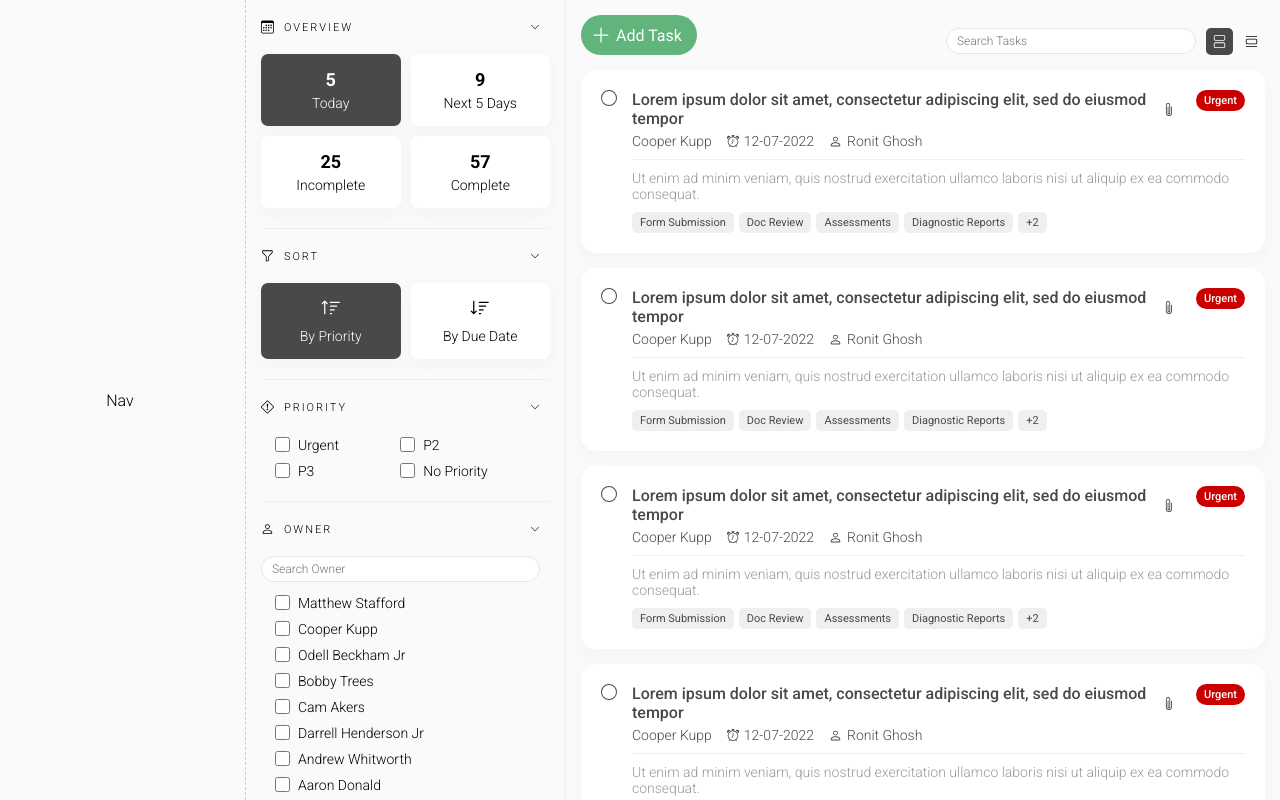
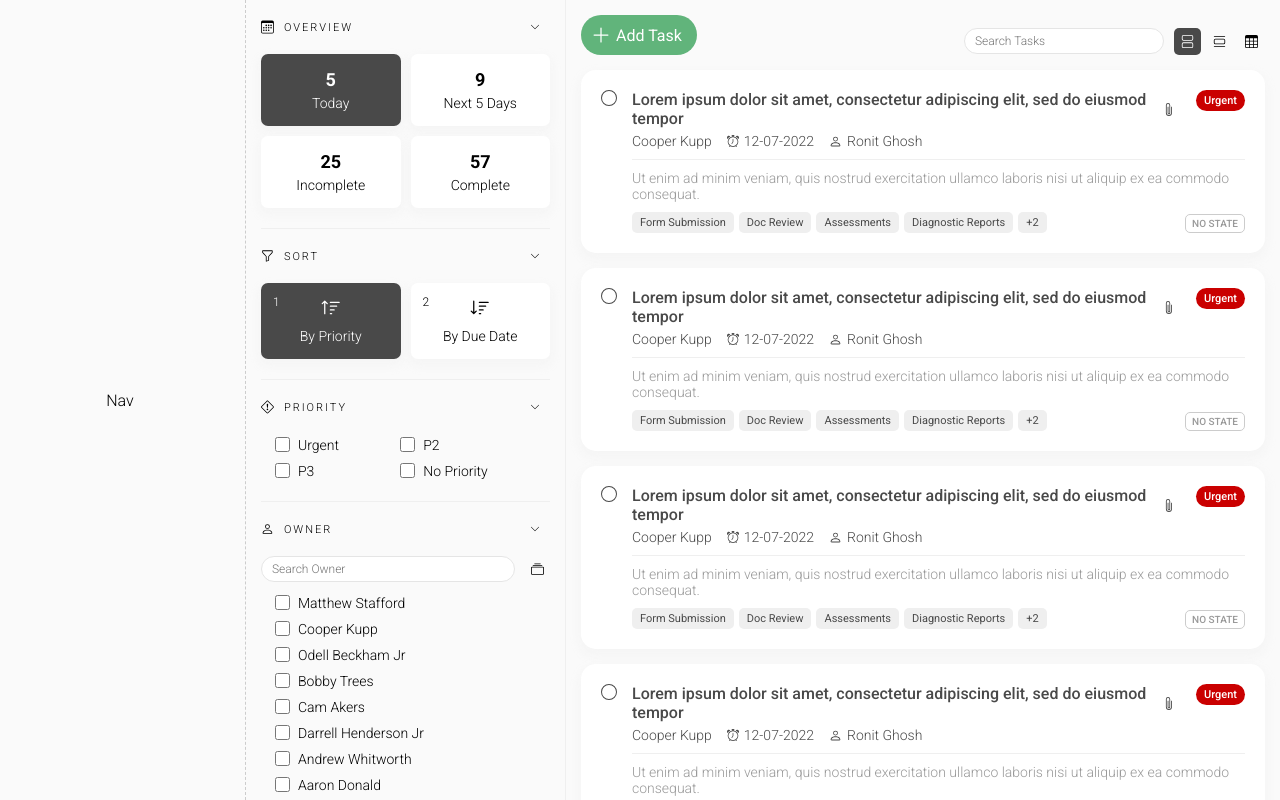
Before and after one commit to dchoi87/akute-health, a React (Create React App) app: page / in a window 1280 px wide. Built offline with nearby package versions, Linux system fonts and the light colour scheme.

Commit message:
Various Adjustments for Demo

```diff
--- a/src/components/tasks/card/index.js
+++ b/src/components/tasks/card/index.js
@@ -55,6 +55,7 @@ const Cards = ({ showDesktopView, isCompactView }) => {
             <div className={styles.tag}>Diagnostic Reports</div>
             <div className={styles.tag}>+2</div>
           </div>
+          <div className={styles.appointedState}>No State</div>
         </div>
       </div>
     </button>
--- a/src/components/tasks/card/index.module.css
+++ b/src/components/tasks/card/index.module.css
@@ -32,6 +32,7 @@
 }
 .sectionBottom {
   display: flex;
+  align-items: flex-end;
   justify-content: space-between;
 }
 .headingWrapper {
@@ -112,6 +113,16 @@
 .tag + .tag {
   margin-left: 5px;
 }
+.appointedState {
+  font-size: 10px;
+  font-weight: 500;
+  text-transform: uppercase;
+  border: 1px solid #ccc;
+  color: #999;
+  padding: 3px 6px;
+  border-radius: 5px;
+  /* box-shadow: 0px 5px 10px 2px #dddddd73; */
+}
 /* modifiers */
 .compact.container {
   padding: 15px;
--- a/src/components/tasks/common/button/index.module.css
+++ b/src/components/tasks/common/button/index.module.css
@@ -5,6 +5,7 @@
   border: 0;
   cursor: pointer;
   text-transform: capitalize;
+  position: relative;
 }
 .add {
   display: flex;
@@ -70,6 +71,15 @@
   height: 13px;
   pointer-events: none;
 }
+.collection {
+  background: transparent;
+}
+.collection svg {
+  display: block;
+  width: 13px;
+  height: 13px;
+  pointer-events: none;
+}
 .tag {
   font-size: 12px;
   font-weight: 300;
--- a/src/components/tasks/common/input/index.module.css
+++ b/src/components/tasks/common/input/index.module.css
@@ -6,6 +6,7 @@
   font-family: "Roboto";
   font-weight: 300;
   font-size: 12px;
-  min-width: 250px;
+  min-width: 200px;
+  width: 100%;
   margin-right: 10px;
 }
--- a/src/components/tasks/index.js
+++ b/src/components/tasks/index.js
@@ -1,6 +1,6 @@
 import React, { useState, useRef } from "react";
 import classNames from "classnames/bind";
-import { PlusLg, ViewStacked, ViewList } from "react-bootstrap-icons";
+import { PlusLg, ViewStacked, ViewList, Table } from "react-bootstrap-icons";
 import SideBar from "./sidebar";
 import Card from "./card";
 import Button from "./common/button";
@@ -47,6 +47,14 @@ const Tasks = () => {
             >
               <ViewList />
             </Button>
+            <Button
+              type="view"
+              id="table"
+              isActive={viewOption === "table"}
+              onClick={handleViewOptions}
+            >
+              <Table />
+            </Button>
           </div>
         </div>
         <div className={cx("cards", { compact: viewOption === "compact" })}>
--- a/src/components/tasks/sidebar/index.js
+++ b/src/components/tasks/sidebar/index.js
@@ -1,5 +1,5 @@
 import React from "react";
-import { ChevronDown, SortDown, SortUp } from "react-bootstrap-icons";
+import { ChevronDown, SortDown, SortUp, Collection } from "react-bootstrap-icons";
 import Button from "../common/button";
 import Checkbox from "../common/checkbox";
 import Input from "../common/input";
@@ -42,10 +42,12 @@ const SideBar = () => {
       <Section title="Sort">
         <div className={styles.sort}>
           <Button type="sort" isActive={true}>
+            <div className={styles.sortPriority}>1</div>
             <SortUp />
             <span>By Priority</span>
           </Button>
           <Button type="sort">
+            <div className={styles.sortPriority}>2</div>
             <SortDown />
             <span>By Due Date</span>
           </Button>
@@ -60,7 +62,12 @@ const SideBar = () => {
       </Section>
       <Section title="Owner">
         <div className={styles.owner}>
-          <Input type="search" id="owner-search" placeholder="Search Owner" />
+          <div className={styles.toolbar}>
+            <Input type="search" id="owner-search" placeholder="Search Owner" />
+            <Button type="collection">
+              <Collection />
+            </Button>
+          </div>
           <div className={styles.ownerWrapper}>
             {owner.map((item, i) => {
               return <Checkbox key={i} id={item} label={item} />;
@@ -80,7 +87,12 @@ const SideBar = () => {
       </Section>
       <Section title="Tags">
         <div className={styles.tags}>
-          <Input type="search" id="tags-search" placeholder="Search Tags" />
+          <div className={styles.toolbar}>
+            <Input type="search" id="tags-search" placeholder="Search Tags" />
+            <Button type="collection">
+              <Collection />
+            </Button>
+          </div>
           <div className={styles.tagsWrapper}>
             {tags.map((item, i) => {
               return (
--- a/src/components/tasks/sidebar/index.module.css
+++ b/src/components/tasks/sidebar/index.module.css
@@ -27,6 +27,13 @@
   display: grid;
   grid-template-columns: repeat(2, 1fr);
   gap: 10px;
+}
+.sortPriority {
+  position: absolute;
+  top: 12px;
+  left: 12px;
+  font-size: 12px;
+  font-weight: 300;
 }
 .priority {
   display: grid;
@@ -76,3 +83,6 @@
   width: 10px;
   height: 10px;
 }
+.toolbar {
+  display: flex;
+}
```
